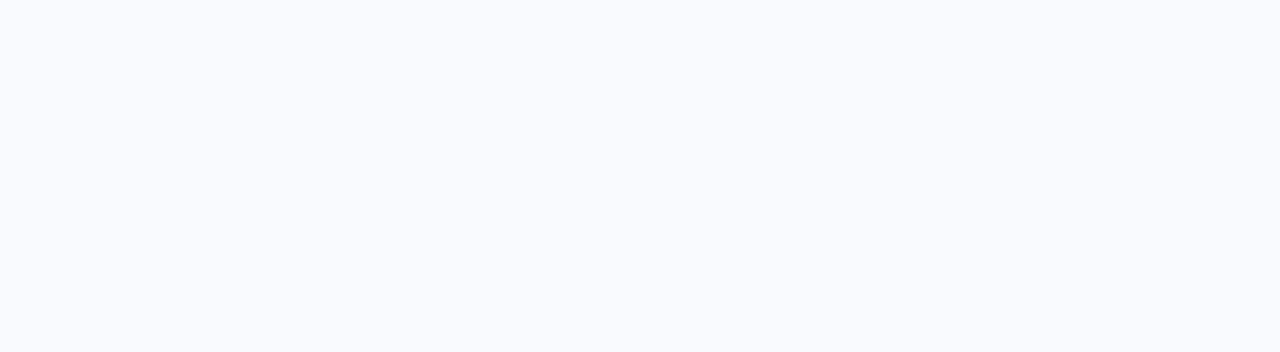
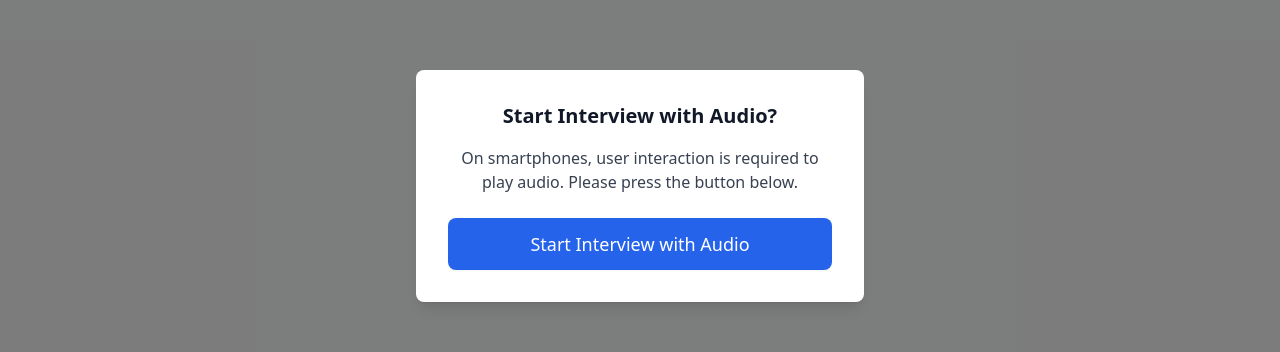
Before and after one commit to neonsk/AI_interview, a React (Vite) app in the folder frontend/: page /interview in a window 1280 px wide. Shown: the part 214-566 px from the top of the page. Built offline with nearby package versions, Linux system fonts and the light colour scheme; no server answers.

Commit message:
ユーザーの音声許諾取得処理追加

```diff
--- a/frontend/src/i18n/locales/en.json
+++ b/frontend/src/i18n/locales/en.json
@@ -125,5 +125,10 @@
         "description": "Identify weaknesses and engage in targeted practice to steadily improve your skills."
       }
     }
+  },
+  "audio": {
+    "permissionTitle": "Start Interview with Audio?",
+    "permissionMessage": "On smartphones, user interaction is required to play audio. Please press the button below.",
+    "startWithAudio": "Start Interview with Audio"
   }
 }
--- a/frontend/src/i18n/locales/ja.json
+++ b/frontend/src/i18n/locales/ja.json
@@ -125,5 +125,10 @@
         "description": "弱点を把握し、ターゲットを絞った練習を繰り返すことで、着実にスキルアップ"
       }
     }
+  },
+  "audio": {
+    "permissionTitle": "音声で面接を始めますか？",
+    "permissionMessage": "スマートフォンでは音声再生のためにユーザー操作が必要です。下のボタンを押してください。",
+    "startWithAudio": "音声で面接を始める"
   }
 }
--- a/frontend/src/pages/InterviewPage.tsx
+++ b/frontend/src/pages/InterviewPage.tsx
@@ -37,6 +37,8 @@
   const [isAnyAudioPlaying, setIsAnyAudioPlaying] = useState(false);
   const [audioElements, setAudioElements] = useState<{[key: string]: HTMLAudioElement}>({});
   const [isSpeaking, setIsSpeaking] = useState(false);
+  const [isAudioAllowed, setIsAudioAllowed] = useState(false);
+  const [pendingAutoPlayMessage, setPendingAutoPlayMessage] = useState<{text: string, id: string} | null>(null);
 
   const messagesEndRef = useRef<HTMLDivElement>(null);
   const audioRecorderRef = useRef<AudioRecorderHandle>(null);
@@ -271,16 +273,32 @@
 
   // メッセージが追加されたときに音声を生成
   useEffect(() => {
-    // メッセージが存在し、最後のメッセージがAIのものであれば
+    if (!isAudioAllowed) {
+      // 許可前は自動再生せず、AIメッセージが来たらpendingに保存
+      if (messages.length > 0 && messages[messages.length - 1].role === 'assistant') {
+        const lastMessage = messages[messages.length - 1];
+        if (!audioElements[lastMessage.id]) {
+          setPendingAutoPlayMessage({ text: lastMessage.content, id: lastMessage.id });
+        }
+      }
+      return;
+    }
+    // 許可後は従来通り自動再生
     if (messages.length > 0 && messages[messages.length - 1].role === 'assistant') {
       const lastMessage = messages[messages.length - 1];
-
-      // すでに音声が生成されていなければ
       if (!audioElements[lastMessage.id]) {
         generateAndPlayAudio(lastMessage.content, lastMessage.id);
       }
     }
-  }, [messages, audioElements]);
+  }, [messages, audioElements, isAudioAllowed]);
+
+  // 許可後にpendingのメッセージがあれば再生
+  useEffect(() => {
+    if (isAudioAllowed && pendingAutoPlayMessage) {
+      generateAndPlayAudio(pendingAutoPlayMessage.text, pendingAutoPlayMessage.id);
+      setPendingAutoPlayMessage(null);
+    }
+  }, [isAudioAllowed, pendingAutoPlayMessage]);
 
   // 面接の初期化処理
   useEffect(() => {
@@ -997,6 +1015,24 @@
           onViewFeedback={handleEndInterview}
         />
       )}
+
+      {/* 音声再生許可モーダル */}
+      {!isAudioAllowed && (
+        <div className="fixed inset-0 z-50 flex items-center justify-center bg-black bg-opacity-50">
+          <div className="bg-white rounded-lg p-8 max-w-md w-full mx-4 shadow-lg flex flex-col items-center">
+            <h2 className="text-xl font-bold mb-4 text-gray-900">{t('audio.permissionTitle')}</h2>
+            <p className="text-gray-700 mb-6 text-center">{t('audio.permissionMessage')}</p>
+            <Button
+              variant="primary"
+              size="large"
+              onClick={() => setIsAudioAllowed(true)}
+              className="w-full"
+            >
+              {t('audio.startWithAudio')}
+            </Button>
+          </div>
+        </div>
+      )}
     </div>
   );
 };
```
